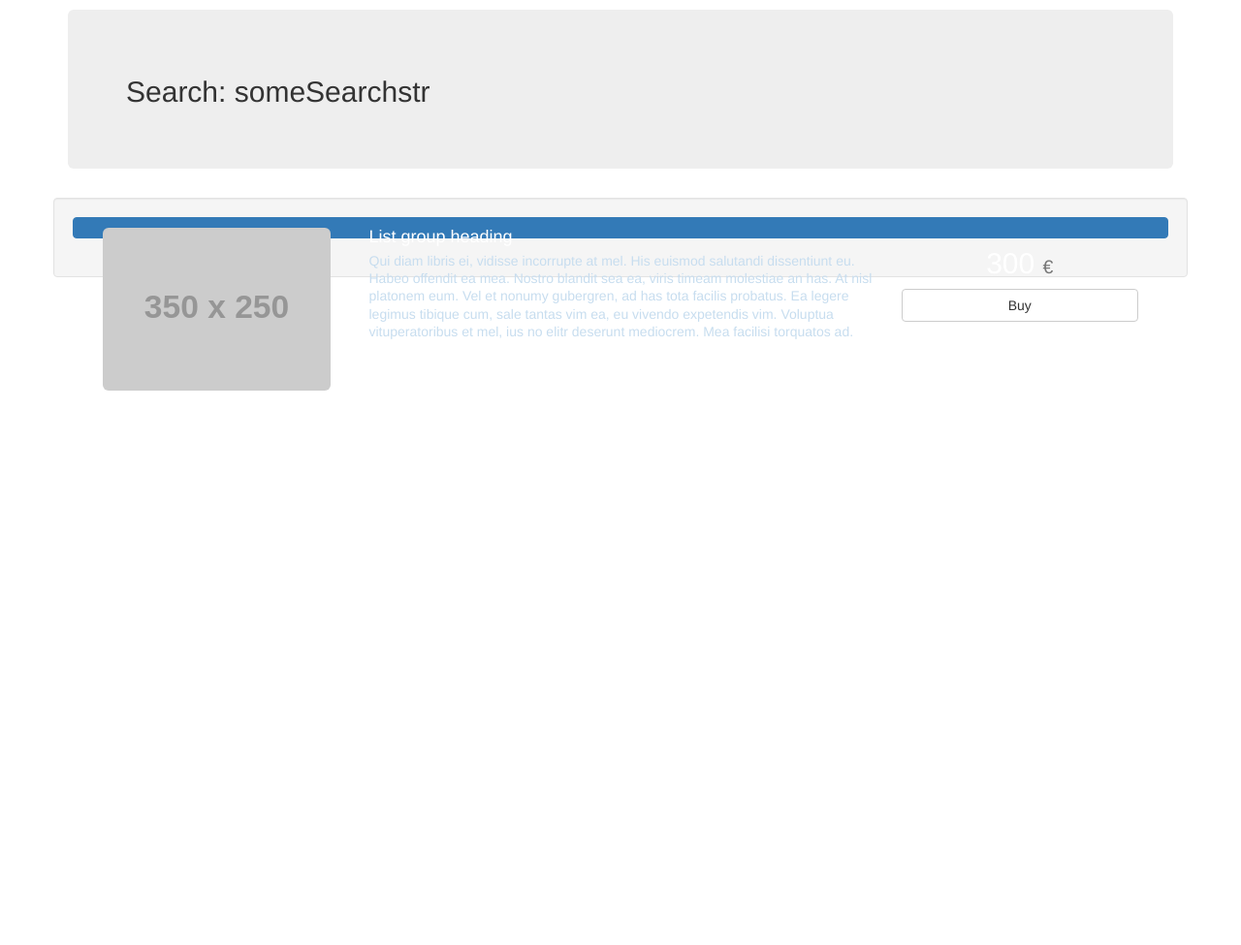
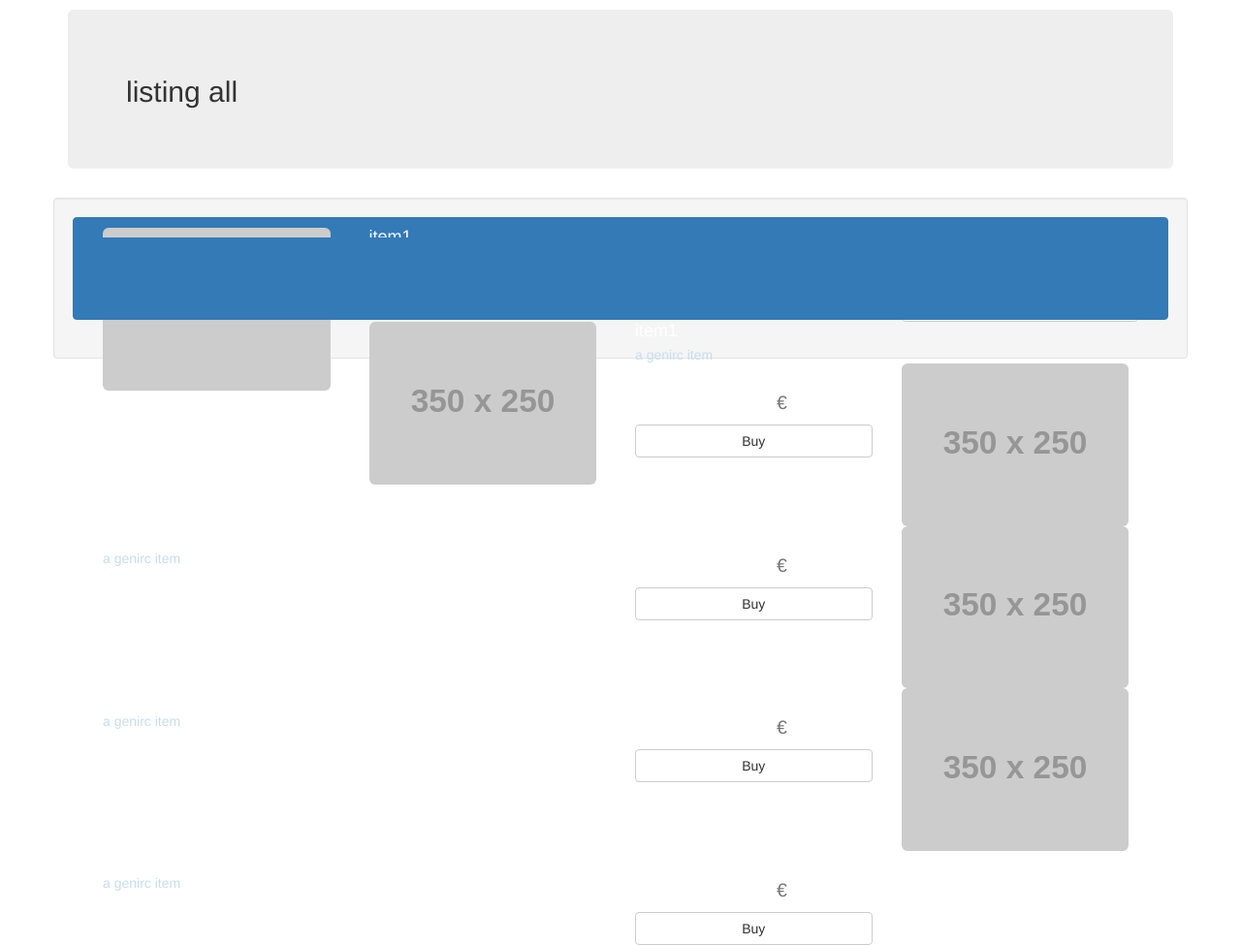
Before and after one commit to Cetzcher/flaskWebApp, a Flask app: page /items/all in a window 1280 px wide. Shown: the part 86-1061 px from the top of the page at 97% size. Before the commit the page ends 489 px from the top, so only its background shows below. Run offline with Flask 2, Linux system fonts and the light colour scheme; grey boxes labelled with a size stand in for pictures from a placeholder-image service; some libraries are stand-ins or nearby versions.

Commit message:
added variable length displaying

```diff
--- a/webapp/__init__.py
+++ b/webapp/__init__.py
@@ -37,7 +37,11 @@ def search(searchstr):
 
 @app.route("/items/all")
 def all():
-    return render_template("item_list.html")
+    return render_template("item_list.html", items=[{"name": "item1", "price": 300, "description": "a genirc item"},
+                                                    {"name": "item1", "price": 300, "description": "a genirc item"},
+                                                    {"name": "item1", "price": 300, "description": "a genirc item"},
+                                                    {"name": "item1", "price": 300, "description": "a genirc item"},
+                                                    {"name": "item1", "price": 300, "description": "a genirc item"}])
 
 
 @app.route("/items/<string:item>")
--- a/webapp/templates/item_list.html
+++ b/webapp/templates/item_list.html
@@ -18,13 +18,18 @@
           <h3 class="text-muted">Flask + BS Webshop</h3>
       </div>
       <div class="jumbotron">
+          {% if search %}
             <h2>Search: someSearchstr </h2>
+          {% else %}
+            <h2> listing all</h2>
+          {% endif %}
           <p class="lead"></p>
       </div>
 
     <div class="row">
 		<div class="well">
             <div class="list-group">
+                {% for item in items %}
                     <a href="#" class="list-group-item active">
                         <div class="media col-md-3">
                             <figure class="pull-left">
@@ -32,16 +37,17 @@
                             </figure>
                         </div>
                         <div class="col-md-6">
-                        <h4 class="list-group-item-heading"> List group heading </h4>
-                        <p class="list-group-item-text"> Qui diam libris ei, vidisse incorrupte at mel. His euismod salutandi dissentiunt eu. Habeo offendit ea mea. Nostro blandit sea ea, viris timeam molestiae an has. At nisl platonem eum.
-                            Vel et nonumy gubergren, ad has tota facilis probatus. Ea legere legimus tibique cum, sale tantas vim ea, eu vivendo expetendis vim. Voluptua vituperatoribus et mel, ius no elitr deserunt mediocrem. Mea facilisi torquatos ad.
+                            <h4 class="list-group-item-heading"> {{ item["name"] }} </h4>
+                            <p class="list-group-item-text">
+                                {{ item["description"] }}
                             </p>
                         </div>
                         <div class="col-md-3 text-center">
-                        <h2> 300 <small> € </small></h2>
+                            <h2> {{ item["price"] }} <small> € </small></h2>
                             <button type="button" class="btn btn-default btn-mg btn-block"> Buy </button>
                         </div>
                     </a>
+                {% endfor %}
             </div>
         </div>
 	</div>
```
Lines whose indentation alone changed are shown as unchanged.
